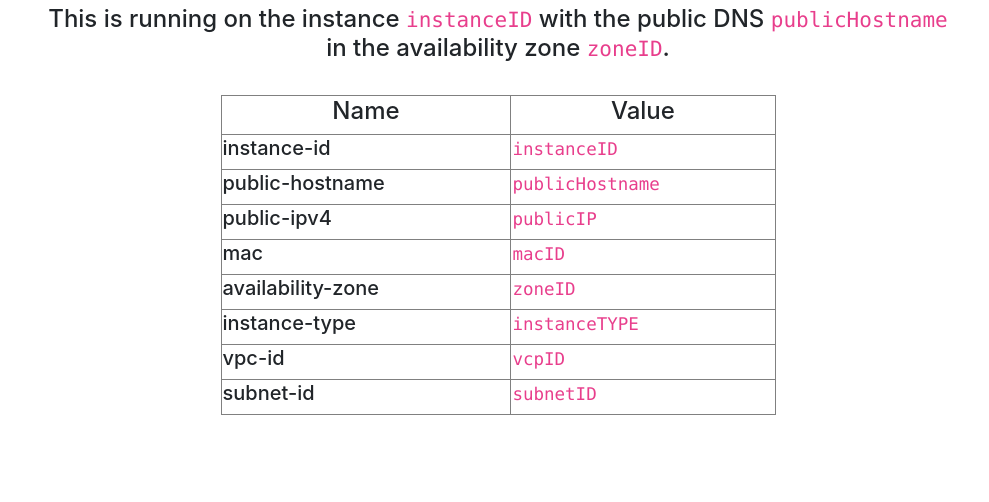
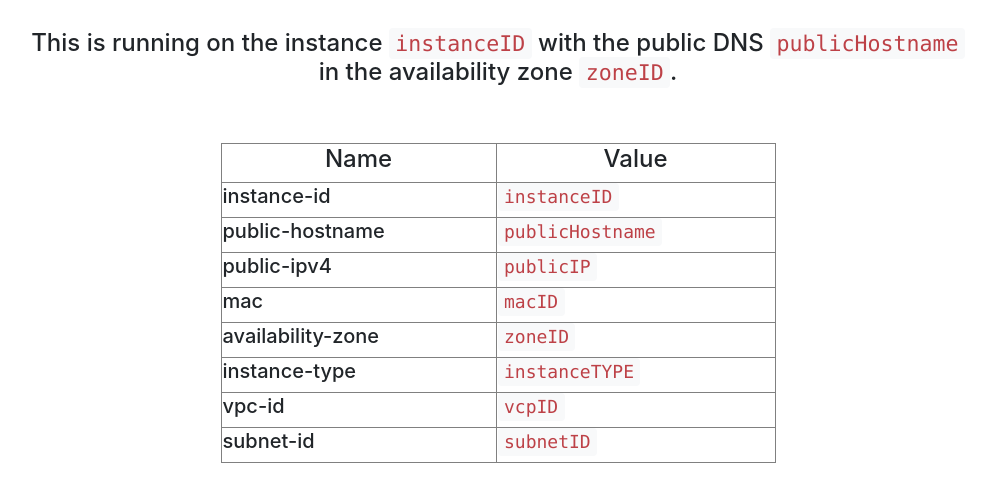
Before and after one commit to josdindaniel/demo-app-aws-elb-classic, a plain HTML site: page assets/index.html in a window 1280 px wide. Shown: the part 270-772 px from the top of the page, without its empty margins (142-1131 px from the left). Drawn offline with nearby package versions, Linux system fonts and the light colour scheme.

Commit message:
Add files via upload

```diff
--- a/assets/index.html
+++ b/assets/index.html
@@ -6,7 +6,10 @@
         <meta name="viewport" content="width=device-width, initial-scale=1">
         <title>Creating your first Classic Load Balancer</title>
 
-    <link href="https://maxcdn.bootstrapcdn.com/bootswatch/3.3.7/simplex/bootstrap.min.css" rel="stylesheet" integrity="sha384-C0X5qw1DlkeV0RDunhmi4cUBUkPDTvUqzElcNWm1NI2T4k8tKMZ+wRPQOhZfSJ9N" crossorigin="anonymous">
+        <link rel="stylesheet" href="https://maxcdn.bootstrapcdn.com/bootstrap/4.0.0-beta.2/css/bootstrap.min.css" integrity="sha384-PsH8R72JQ3SOdhVi3uxftmaW6Vc51MKb0q5P2rRUpPvrszuE4W1povHYgTpBfshb" crossorigin="anonymous">
+        <script src="https://maxcdn.bootstrapcdn.com/bootstrap/4.0.0-beta.2/js/bootstrap.min.js" integrity="sha384-alpBpkh1PFOepccYVYDB4do5UnbKysX5WZXm3XxPqe5iKTfUKjNkCk9SaVuEZflJ" crossorigin="anonymous"></script>
+
+
     </head>
     <body>
         <div class="container">
@@ -14,11 +17,12 @@
             <div class="text-center">
                 <img src="https://raw.githubusercontent.com/josdindaniel/demo-app-aws-elb-classic/master/assets/logo.png" alt="AWS"/>
                 <h1>This app is awesome!</h1>
+                <br>
                 <h4>
                     This is running on the instance <code>instanceID</code> with the public DNS <code>publicHostname</code><br> in the availability zone <code>zoneID</code>.
                 </h4>
             </div>
-		<br>
+            <br><br>
             <div>
                 <table align="center" border="1" width="50%">
                     <tr>
```
Lines whose indentation alone changed are shown as unchanged.
